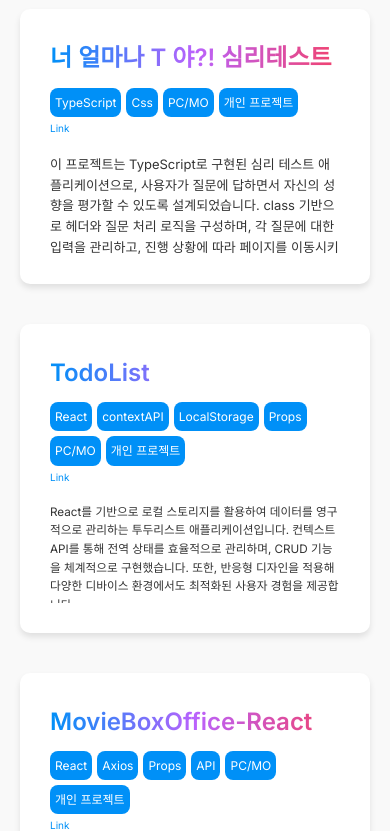
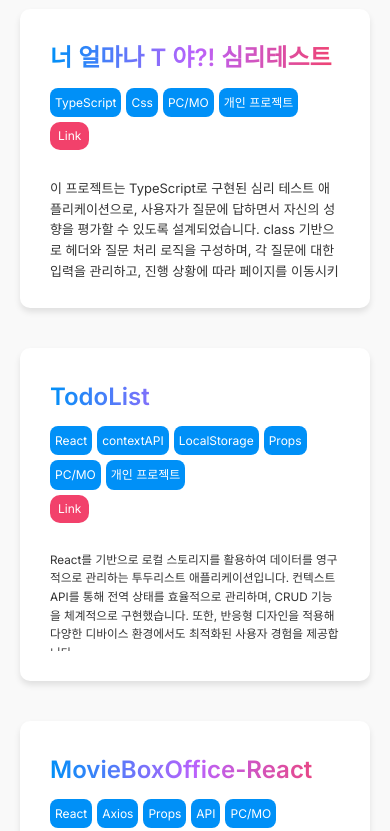
Before and after one commit to Fantasystar94/main-introduce, a React (Create React App) app: page / in a window 390 px wide. Shown: the part 1800-2631 px from the top of the page. Built offline with nearby package versions, Linux system fonts and the light colour scheme.

Commit message:
link icon css

```diff
--- a/src/styles/projects.css
+++ b/src/styles/projects.css
@@ -35,17 +35,17 @@
     font-size:24px;
 }
 .project .projectWrap .item .link{
-    color:#0090f7;
+    background-color:#f2416b;
+    color:#fff;
+    padding:8px;
+    border-radius:10px;
+    width:auto;
+    max-width:20%;
     position:relative;
     line-height:20px;
     min-height:20px;
-    font-size:20px;
-    display:block;
-}
-.project .projectWrap .item .link svg{
-    fill: #0090f7;
-    width:20px;
-    height:20px;
+    font-size:16px;
+    display:inline-block;
 }
 .project .projectWrap .item .article{
     margin-top:20px;
@@ -100,7 +100,7 @@
     .project .projectWrap .item .link{
         line-height:12px;
         min-height:12px;
-        font-size:10px;
+        font-size:12px;
         margin-bottom:8px;
     }
     .project .projectWrap .item .link svg{
```
